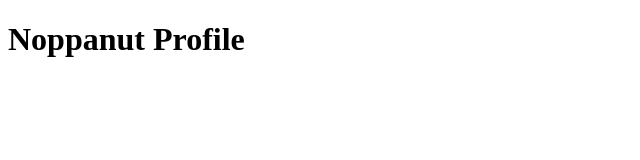
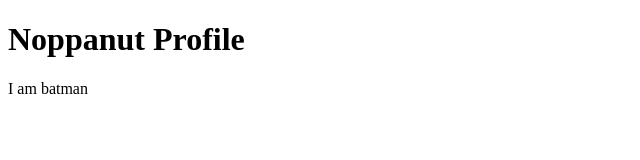
Before and after one commit to Noppanut01/githubDesktopProject, a plain HTML site: page index.html in a window 1280 px wide. Shown: the full height of the page, 0-640 px from the left. Drawn offline with Linux system fonts and the light colour scheme.

Commit message:
add information
I'm batman

```diff
--- a/index.html
+++ b/index.html
@@ -9,6 +9,7 @@
 
 <body>
     <h1>Noppanut Profile</h1>
+    <p>I am batman</p>
 </body>
 
 </html>
```
